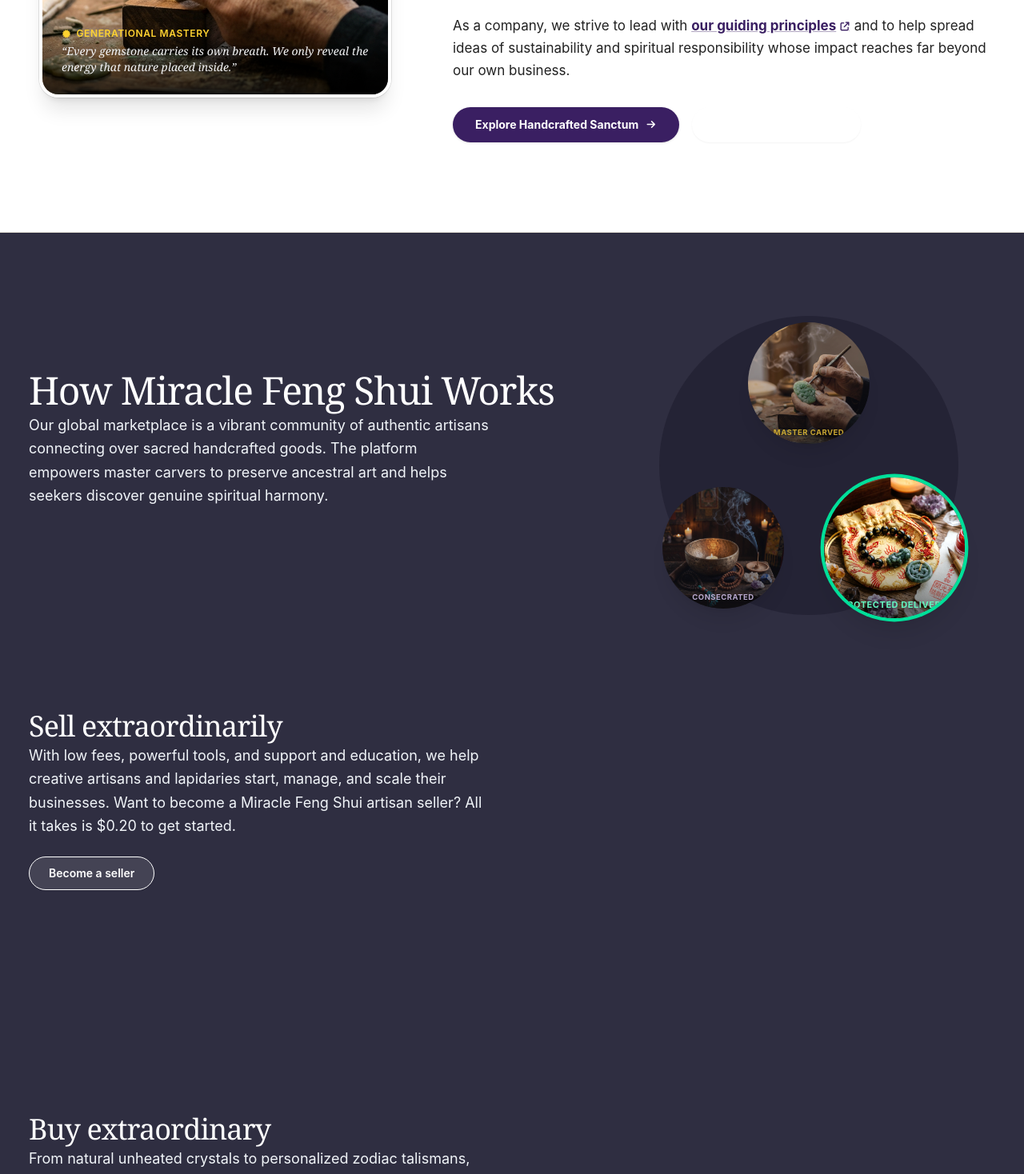
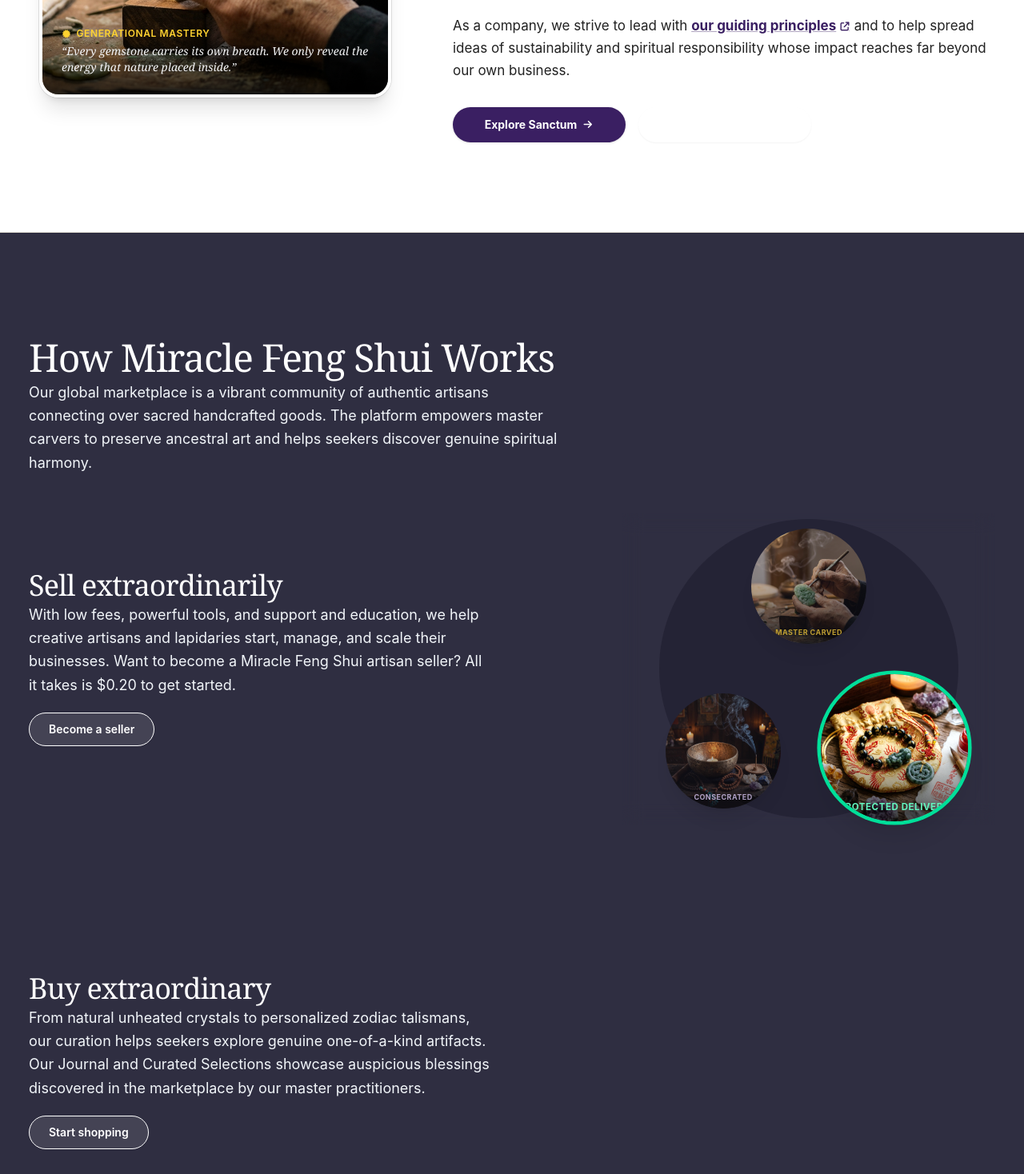
Before and after one commit to AminaAshraf2002/Miracle-Feng-shui, a Next.js app: page /about in a window 1280 px wide. Shown: the part 640-2108 px from the top of the page at 80% size. Built offline with nearby package versions, Linux system fonts and the light colour scheme.

Commit message:
fix(about): align buttons in single row on mobile and enable sticky sliding animation for How It Works

```diff
--- a/app/about/page.tsx
+++ b/app/about/page.tsx
@@ -63,7 +63,8 @@
   // Scroll listener to update sticky animation on scroll
   useEffect(() => {
     const handleScroll = () => {
-      const offset = window.innerHeight * 0.45;
+      const isMobile = window.innerWidth < 1024;
+      const offset = window.innerHeight * (isMobile ? 0.65 : 0.45);
       const getTop = (el: HTMLElement | null) =>
         el ? el.getBoundingClientRect().top : Infinity;
 
@@ -107,7 +108,15 @@
     const targets = [step1Ref, step2Ref, step3Ref];
     const target = targets[index]?.current;
     if (target) {
+      const isMobile = window.innerWidth < 1024;
+      if (isMobile) {
+        const rect = target.getBoundingClientRect();
+        const scrollTop = window.pageYOffset || document.documentElement.scrollTop;
+        const targetY = scrollTop + rect.top - 280;
+        window.scrollTo({ top: Math.max(0, targetY), behavior: 'smooth' });
+      } else {
         target.scrollIntoView({ behavior: 'smooth', block: 'center' });
+      }
     }
   };
 
@@ -284,23 +293,23 @@
                 </p>
               </div>
 
-              {/* Action Buttons */}
-              <div className="mt-8 flex flex-wrap items-center gap-4">
+              {/* Action Buttons (One Row on both Mobile & Desktop) */}
+              <div className="mt-6 sm:mt-8 flex flex-row flex-nowrap items-center gap-2.5 sm:gap-4 w-full max-w-md">
                 <Link
                   href="/shop"
                   style={{ color: '#FFFFFF' }}
-                  className="px-7 py-3 rounded-full bg-[#3A1F62] hover:bg-[#2B154C] !text-white text-sm font-bold transition-all shadow-sm active:scale-95 flex items-center gap-2"
+                  className="flex-1 min-w-0 text-center py-3 px-2 sm:px-6 rounded-full bg-[#3A1F62] hover:bg-[#2B154C] !text-white text-xs sm:text-sm font-bold transition-all shadow-sm active:scale-95 flex items-center justify-center gap-1.5 whitespace-nowrap"
                 >
-                  <span style={{ color: '#FFFFFF' }}>Explore Handcrafted Sanctum</span>
-                  <i className="fa-solid fa-arrow-right text-xs" style={{ color: '#FFFFFF' }} />
+                  <span style={{ color: '#FFFFFF' }}>Explore Sanctum</span>
+                  <i className="fa-solid fa-arrow-right text-[10px] sm:text-xs" style={{ color: '#FFFFFF' }} />
                 </Link>
                 <button
                   type="button"
                   onClick={() => setActivePanel('values')}
                   style={{ color: '#FFFFFF' }}
-                  className="px-6 py-3 rounded-full bg-[#140D1F] hover:bg-black !text-white text-sm font-bold transition-all active:scale-95 cursor-pointer shadow-xs"
+                  className="flex-1 min-w-0 text-center py-3 px-2 sm:px-6 rounded-full bg-[#140D1F] hover:bg-black !text-white text-xs sm:text-sm font-bold transition-all active:scale-95 cursor-pointer shadow-xs whitespace-nowrap flex items-center justify-center"
                 >
-                  <span style={{ color: '#FFFFFF' }}>Read Guiding Principles</span>
+                  <span style={{ color: '#FFFFFF' }}>Guiding Principles</span>
                 </button>
               </div>
             </div>
@@ -504,38 +513,135 @@
         className="relative py-16 sm:py-24"
       >
         <div className="etsy-container">
-          <div className="grid grid-cols-1 lg:grid-cols-12 gap-10 lg:gap-16 items-start relative">
-
-            {/* Left Column: Scrolling Content Blocks with 100% Guaranteed Bright Visible Text */}
-            <div className="lg:col-span-7 space-y-28 sm:space-y-36">
-
-              {/* Step 0: Intro Section */}
-              <div ref={step0Ref} className="pt-4 sm:pt-8 min-h-[36vh] flex flex-col justify-center">
+          {/* Section Intro */}
+          <div ref={step0Ref} className="pt-4 sm:pt-8 mb-6 sm:mb-12 max-w-2xl">
             <h2
               style={{ color: '#FFFFFF' }}
-                  className="text-3xl sm:text-4xl md:text-5xl font-serif font-normal tracking-tight leading-[1.18] mb-6 !text-white"
+              className="text-2xl sm:text-4xl md:text-5xl font-serif font-normal tracking-tight leading-[1.18] mb-4 !text-white"
             >
               How Miracle Feng Shui Works
             </h2>
             <p
               style={{ color: '#F1F5F9' }}
-                  className="text-base sm:text-lg leading-relaxed max-w-xl font-normal"
+              className="text-sm sm:text-base md:text-lg leading-relaxed font-normal"
             >
               Our global marketplace is a vibrant community of authentic artisans connecting over sacred handcrafted goods. The platform empowers master carvers to preserve ancestral art and helps seekers discover genuine spiritual harmony.
             </p>
           </div>
 
+          {/* Dual layout: Sticky on both Mobile & Desktop */}
+          <div className="relative lg:grid lg:grid-cols-12 lg:gap-16 lg:items-start">
+
+            {/* Sticky 3-Circle Cluster (Sticky on BOTH Mobile & Desktop) */}
+            <div className="sticky top-13 sm:top-14 lg:top-[20vh] z-30 lg:col-span-5 lg:order-2 py-3 sm:py-4 lg:py-0 flex flex-col items-center justify-center bg-[#2F2E41]/95 backdrop-blur-md lg:bg-transparent rounded-2xl lg:rounded-none border-b border-white/10 lg:border-b-0 shadow-lg lg:shadow-none mb-6 lg:mb-0">
+              <div className="relative w-full max-w-[260px] sm:max-w-[320px] lg:max-w-[390px] aspect-[4/3] sm:aspect-square flex items-center justify-center mx-auto">
+                {/* Background Silhouette Disk */}
+                <div className="absolute inset-1 sm:inset-2 rounded-full bg-[#242335] opacity-90 transition-transform duration-700 pointer-events-none" />
+
+                {/* 3 Circular Badges in Triangular Composition with fluid sliding & scaling */}
+                <div className="relative w-full h-full">
+                  {/* Circle 1: TOP (Craft / Master Carved) */}
+                  <div
+                    onClick={() => scrollToStep(0)}
+                    className={`absolute left-1/2 -translate-x-1/2 top-1 sm:top-3 w-24 h-24 sm:w-34 sm:h-34 lg:w-40 lg:h-40 rounded-full overflow-hidden transition-all duration-500 cursor-pointer shadow-xl ${
+                      activeStep === 0
+                        ? 'scale-110 sm:scale-115 ring-4 ring-amber-400 z-20 shadow-2xl brightness-105 -translate-y-1'
+                        : 'scale-90 opacity-70 z-10 hover:opacity-100 hover:scale-95'
+                    }`}
+                  >
+                    <img
+                      src="/images/artisan_carving_jade.jpg"
+                      alt="Artisan Carving Jade"
+                      className="w-full h-full object-cover"
+                    />
+                    <div className="absolute inset-0 bg-gradient-to-t from-black/75 via-transparent to-transparent flex items-end justify-center pb-1 sm:pb-2">
+                      <span className="text-[8.5px] sm:text-[10px] font-bold uppercase tracking-wider text-amber-300 drop-shadow-sm">
+                        Master Carved
+                      </span>
+                    </div>
+                  </div>
+
+                  {/* Circle 2: BOTTOM LEFT (Bless / Consecrated) */}
+                  <div
+                    onClick={() => scrollToStep(1)}
+                    className={`absolute left-1 sm:left-2 bottom-1 sm:bottom-3 w-24 h-24 sm:w-34 sm:h-34 lg:w-40 lg:h-40 rounded-full overflow-hidden transition-all duration-500 cursor-pointer shadow-xl ${
+                      activeStep === 1
+                        ? 'scale-110 sm:scale-115 ring-4 ring-purple-400 z-20 shadow-2xl brightness-105 -translate-y-1'
+                        : 'scale-90 opacity-70 z-10 hover:opacity-100 hover:scale-95'
+                    }`}
+                  >
+                    <img
+                      src="/images/consecration_singing_bowl.jpg"
+                      alt="Singing Bowl Consecration"
+                      className="w-full h-full object-cover"
+                    />
+                    <div className="absolute inset-0 bg-gradient-to-t from-black/75 via-transparent to-transparent flex items-end justify-center pb-1 sm:pb-2">
+                      <span className="text-[8.5px] sm:text-[10px] font-bold uppercase tracking-wider text-purple-200 drop-shadow-sm">
+                        Consecrated
+                      </span>
+                    </div>
+                  </div>
+
+                  {/* Circle 3: BOTTOM RIGHT (Protect / Delivery) */}
+                  <div
+                    onClick={() => scrollToStep(2)}
+                    className={`absolute right-1 sm:right-2 bottom-1 sm:bottom-3 w-24 h-24 sm:w-34 sm:h-34 lg:w-40 lg:h-40 rounded-full overflow-hidden transition-all duration-500 cursor-pointer shadow-xl ${
+                      activeStep === 2
+                        ? 'scale-110 sm:scale-115 ring-4 ring-emerald-400 z-20 shadow-2xl brightness-105 -translate-y-1'
+                        : 'scale-90 opacity-70 z-10 hover:opacity-100 hover:scale-95'
+                    }`}
+                  >
+                    <img
+                      src="/images/sacred_talisman_delivery.jpg"
+                      alt="Sacred Talisman Delivery"
+                      className="w-full h-full object-cover"
+                    />
+                    <div className="absolute inset-0 bg-gradient-to-t from-black/75 via-transparent to-transparent flex items-end justify-center pb-1 sm:pb-2">
+                      <span className="text-[8.5px] sm:text-[10px] font-bold uppercase tracking-wider text-emerald-300 drop-shadow-sm">
+                        Protected Delivery
+                      </span>
+                    </div>
+                  </div>
+                </div>
+              </div>
+
+              {/* Mobile Quick Step Indicator Pills with dynamic color match */}
+              <div className="lg:hidden flex items-center justify-center gap-2 mt-2 pb-1 w-full">
+                {[
+                  { idx: 0, label: '01. Craft', activeColor: 'bg-amber-400 text-[#140D1F]' },
+                  { idx: 1, label: '02. Bless', activeColor: 'bg-purple-300 text-[#140D1F]' },
+                  { idx: 2, label: '03. Protect', activeColor: 'bg-emerald-400 text-[#140D1F]' },
+                ].map((item) => (
+                  <button
+                    key={item.idx}
+                    type="button"
+                    onClick={() => scrollToStep(item.idx)}
+                    className={`px-3 py-1 rounded-full text-[11px] font-bold transition-all cursor-pointer ${
+                      activeStep === item.idx
+                        ? `${item.activeColor} scale-105 shadow-md`
+                        : 'bg-white/15 text-gray-200 hover:text-white'
+                    }`}
+                  >
+                    {item.label}
+                  </button>
+                ))}
+              </div>
+            </div>
+
+            {/* Left Column: Scrolling Content Blocks */}
+            <div className="lg:col-span-7 lg:order-1 space-y-16 sm:space-y-28 lg:space-y-36 pt-4 lg:pt-0">
+
               {/* Step 1: Craft Extraordinarily */}
-              <div ref={step1Ref} className="min-h-[45vh] flex flex-col justify-center">
+              <div ref={step1Ref} className="min-h-[35vh] sm:min-h-[45vh] flex flex-col justify-center">
                 <h3
                   style={{ color: '#FFFFFF' }}
-                  className="text-3xl sm:text-4xl font-serif font-normal tracking-tight leading-tight mb-4 !text-white"
+                  className="text-2xl sm:text-3xl lg:text-4xl font-serif font-normal tracking-tight leading-tight mb-3 !text-white"
                 >
                   Sell extraordinarily
                 </h3>
                 <p
                   style={{ color: '#F1F5F9' }}
-                  className="text-base sm:text-lg leading-relaxed max-w-xl mb-6 font-normal"
+                  className="text-sm sm:text-base lg:text-lg leading-relaxed max-w-xl mb-5 font-normal"
                 >
                   With low fees, powerful tools, and support and education, we help creative artisans and lapidaries start, manage, and scale their businesses. Want to become a Miracle Feng Shui artisan seller? All it takes is $0.20 to get started.
                 </p>
@@ -543,7 +649,7 @@
                   <Link
                     href="/shop"
                     style={{ color: '#FFFFFF' }}
-                    className="inline-block px-6 py-2.5 rounded-full border border-white bg-white/10 hover:bg-white/20 !text-white text-sm font-semibold transition-all shadow-xs"
+                    className="inline-block px-5 sm:px-6 py-2 sm:py-2.5 rounded-full border border-white bg-white/10 hover:bg-white/20 !text-white text-xs sm:text-sm font-semibold transition-all shadow-xs whitespace-nowrap"
                   >
                     <span style={{ color: '#FFFFFF' }}>Become a seller</span>
                   </Link>
@@ -551,16 +657,16 @@
               </div>
 
               {/* Step 2: Buy Extraordinary */}
-              <div ref={step2Ref} className="min-h-[45vh] flex flex-col justify-center">
+              <div ref={step2Ref} className="min-h-[35vh] sm:min-h-[45vh] flex flex-col justify-center">
                 <h3
                   style={{ color: '#FFFFFF' }}
-                  className="text-3xl sm:text-4xl font-serif font-normal tracking-tight leading-tight mb-4 !text-white"
+                  className="text-2xl sm:text-3xl lg:text-4xl font-serif font-normal tracking-tight leading-tight mb-3 !text-white"
                 >
                   Buy extraordinary
                 </h3>
                 <p
                   style={{ color: '#F1F5F9' }}
-                  className="text-base sm:text-lg leading-relaxed max-w-xl mb-6 font-normal"
+                  className="text-sm sm:text-base lg:text-lg leading-relaxed max-w-xl mb-5 font-normal"
                 >
                   From natural unheated crystals to personalized zodiac talismans, our curation helps seekers explore genuine one-of-a-kind artifacts. Our Journal and Curated Selections showcase auspicious blessings discovered in the marketplace by our master practitioners.
                 </p>
@@ -568,7 +674,7 @@
                   <Link
                     href="/shop"
                     style={{ color: '#FFFFFF' }}
-                    className="inline-block px-6 py-2.5 rounded-full border border-white bg-white/10 hover:bg-white/20 !text-white text-sm font-semibold transition-all shadow-xs"
+                    className="inline-block px-5 sm:px-6 py-2 sm:py-2.5 rounded-full border border-white bg-white/10 hover:bg-white/20 !text-white text-xs sm:text-sm font-semibold transition-all shadow-xs whitespace-nowrap"
                   >
                     <span style={{ color: '#FFFFFF' }}>Start shopping</span>
                   </Link>
@@ -576,16 +682,16 @@
               </div>
 
               {/* Step 3: Shop Securely */}
-              <div ref={step3Ref} className="min-h-[45vh] pb-12 flex flex-col justify-center">
+              <div ref={step3Ref} className="min-h-[35vh] sm:min-h-[45vh] pb-8 sm:pb-12 flex flex-col justify-center">
                 <h3
                   style={{ color: '#FFFFFF' }}
-                  className="text-3xl sm:text-4xl font-serif font-normal tracking-tight leading-tight mb-4 !text-white"
+                  className="text-2xl sm:text-3xl lg:text-4xl font-serif font-normal tracking-tight leading-tight mb-3 !text-white"
                 >
                   Shop securely
                 </h3>
                 <p
                   style={{ color: '#F1F5F9' }}
-                  className="text-base sm:text-lg leading-relaxed max-w-xl font-normal"
+                  className="text-sm sm:text-base lg:text-lg leading-relaxed max-w-xl font-normal"
                 >
                   We provide the technology behind the Miracle Feng Shui marketplace, ensuring certified mineral authenticity, encrypted transactions, and insured delivery. Keeping your sacred sanctuary protected and joyful is our priority, and we&apos;re always{' '}
                   <Link
@@ -599,84 +705,6 @@
                 </p>
               </div>
 
-            </div>
-
-            {/* Right Column: Sticky Authentic Feng Shui 3-Circle Cluster (Using Photographic Artisan Assets) */}
-            <div className="lg:col-span-5 lg:sticky lg:top-[20vh] flex items-center justify-center py-8 lg:py-0">
-              <div className="relative w-full max-w-[390px] aspect-square flex items-center justify-center">
-
-                {/* Background Silhouette Disk */}
-                <div className="absolute inset-2 rounded-full bg-[#242335] opacity-90 transition-transform duration-700 pointer-events-none" />
-
-                {/* 3 Circular Badges in Triangular Composition */}
-                <div className="relative w-full h-full">
-
-                  {/* Circle 1: TOP (Authentic Master Carving Jade) */}
-                  <div
-                    onClick={() => scrollToStep(0)}
-                    className={`absolute left-1/2 -translate-x-1/2 top-3 w-36 h-36 sm:w-40 sm:h-40 rounded-full overflow-hidden transition-all duration-500 cursor-pointer shadow-xl ${
-                      activeStep === 0
-                        ? 'scale-110 ring-4 ring-amber-400 z-20 shadow-2xl brightness-105'
-                        : 'scale-95 opacity-75 z-10 hover:opacity-100 hover:scale-100'
-                    }`}
-                  >
-                    <img
-                      src="/images/artisan_carving_jade.jpg"
-                      alt="Artisan Carving Jade"
-                      className="w-full h-full object-cover"
-                    />
-                    <div className="absolute inset-0 bg-gradient-to-t from-black/60 via-transparent to-transparent flex items-end justify-center pb-2">
-                      <span className="text-[10px] font-bold uppercase tracking-wider text-amber-300 drop-shadow-sm">
-                        Master Carved
-                      </span>
-                    </div>
-                  </div>
-
-                  {/* Circle 2: BOTTOM LEFT (Sacred Tibetan Singing Bowl Consecration) */}
-                  <div
-                    onClick={() => scrollToStep(1)}
-                    className={`absolute left-2 bottom-3 w-36 h-36 sm:w-40 sm:h-40 rounded-full overflow-hidden transition-all duration-500 cursor-pointer shadow-xl ${
-                      activeStep === 1
-                        ? 'scale-110 ring-4 ring-purple-400 z-20 shadow-2xl brightness-105'
-                        : 'scale-95 opacity-75 z-10 hover:opacity-100 hover:scale-100'
-                    }`}
-                  >
-                    <img
-                      src="/images/consecration_singing_bowl.jpg"
-                      alt="Singing Bowl Consecration"
-                      className="w-full h-full object-cover"
-                    />
-                    <div className="absolute inset-0 bg-gradient-to-t from-black/60 via-transparent to-transparent flex items-end justify-center pb-2">
-                      <span className="text-[10px] font-bold uppercase tracking-wider text-purple-200 drop-shadow-sm">
-                        Consecrated
-                      </span>
-                    </div>
-                  </div>
-
-                  {/* Circle 3: BOTTOM RIGHT (Sacred Talisman Delivery in Embroidered Silk) */}
-                  <div
-                    onClick={() => scrollToStep(2)}
-                    className={`absolute right-2 bottom-3 w-36 h-36 sm:w-40 sm:h-40 rounded-full overflow-hidden transition-all duration-500 cursor-pointer shadow-xl ${
-                      activeStep === 2
-                        ? 'scale-110 ring-4 ring-emerald-400 z-20 shadow-2xl brightness-105'
-                        : 'scale-95 opacity-75 z-10 hover:opacity-100 hover:scale-100'
-                    }`}
-                  >
-                    <img
-                      src="/images/sacred_talisman_delivery.jpg"
-                      alt="Sacred Talisman Delivery"
-                      className="w-full h-full object-cover"
-                    />
-                    <div className="absolute inset-0 bg-gradient-to-t from-black/60 via-transparent to-transparent flex items-end justify-center pb-2">
-                      <span className="text-[10px] font-bold uppercase tracking-wider text-emerald-300 drop-shadow-sm">
-                        Protected Delivery
-                      </span>
-                    </div>
-                  </div>
-
-                </div>
-
-              </div>
             </div>
 
           </div>
@@ -904,18 +932,18 @@
           >
             Every home deserves serenity, prosperity, and authentic energetic balance. Experience the genuine difference of consecrated, artisan-carved talismans.
           </p>
-          <div className="flex flex-wrap items-center justify-center gap-4">
+          <div className="flex flex-row flex-nowrap items-center justify-center gap-2.5 sm:gap-4 w-full max-w-md mx-auto px-2">
             <Link
               href="/shop"
               style={{ color: '#FFFFFF' }}
-              className="px-8 py-3.5 rounded-full bg-[#E05A47] hover:bg-[#C2410C] !text-white font-bold text-sm transition-all shadow-lg hover:shadow-xl active:scale-95"
+              className="flex-1 min-w-0 text-center py-3 px-2.5 sm:px-6 rounded-full bg-[#E05A47] hover:bg-[#C2410C] !text-white font-bold text-xs sm:text-sm transition-all shadow-lg hover:shadow-xl active:scale-95 whitespace-nowrap flex items-center justify-center"
             >
               <span style={{ color: '#FFFFFF' }}>Start Exploring</span>
             </Link>
             <Link
               href="/shop?category=Feng%20Shui%20Decor"
               style={{ color: '#FFFFFF' }}
-              className="px-8 py-3.5 rounded-full bg-white/15 hover:bg-white/25 !text-white font-bold text-sm border border-white/30 transition-all active:scale-95"
+              className="flex-1 min-w-0 text-center py-3 px-2.5 sm:px-6 rounded-full bg-white/15 hover:bg-white/25 !text-white font-bold text-xs sm:text-sm border border-white/30 transition-all active:scale-95 whitespace-nowrap flex items-center justify-center"
             >
               <span style={{ color: '#FFFFFF' }}>Browse Blessed Gifts</span>
             </Link>
```
Lines whose indentation alone changed are shown as unchanged.
